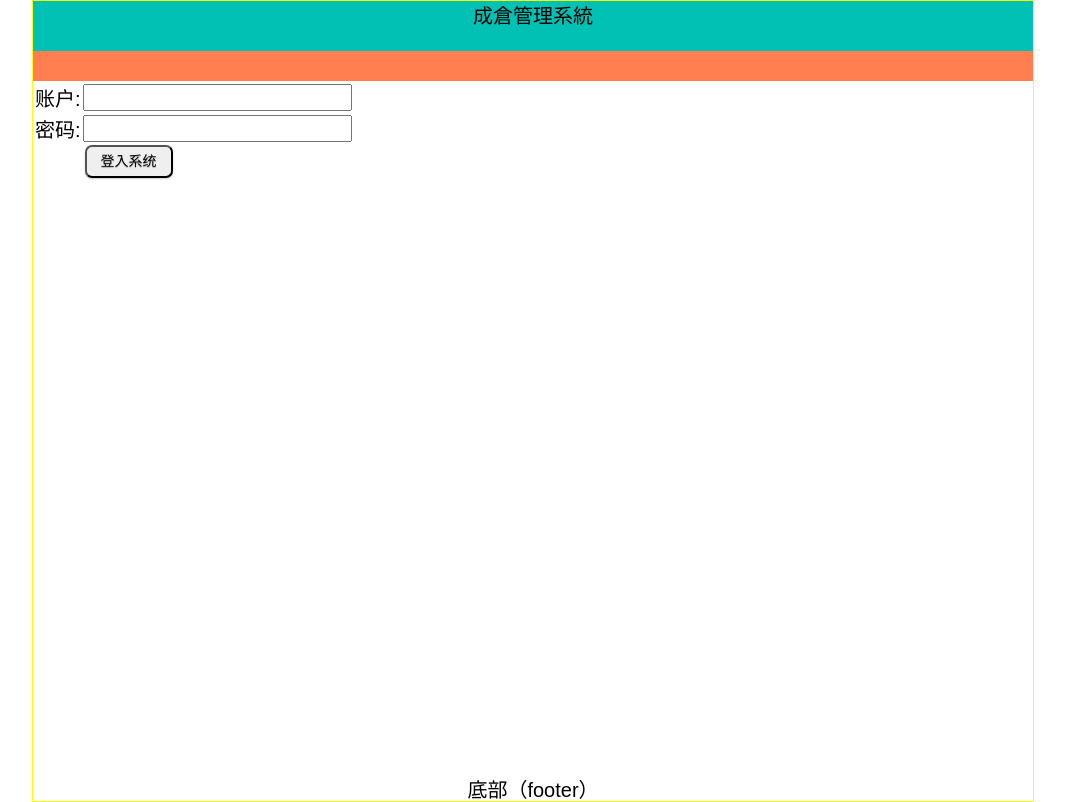
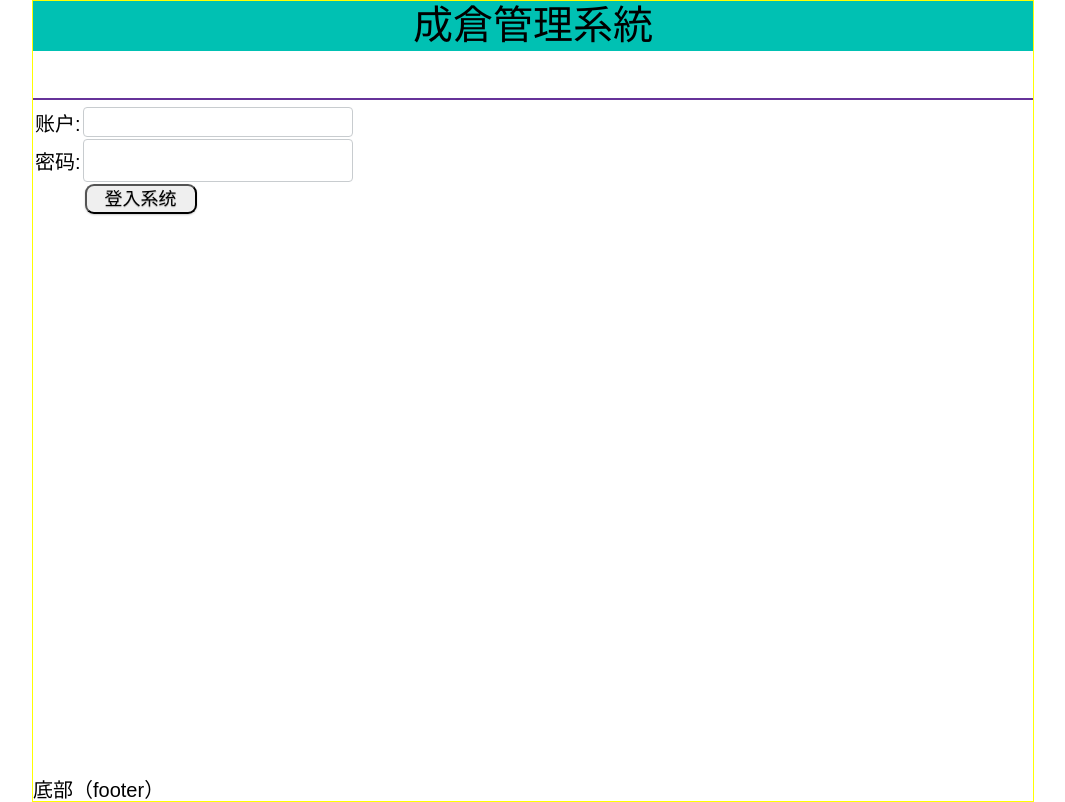
Before and after one commit to Yizhiping/WareHouseMangement, a PHP site: page / in a window 1280 px wide. Shown: the whole page, without its empty margins (107-1172 px from the left). Run offline with PHP 8.4, Linux system fonts and the light colour scheme.

Commit message:
Add files via upload

```diff
--- a/Css/ButtonStyle.css
+++ b/Css/ButtonStyle.css
@@ -7,15 +7,18 @@
 .button,input[type='button'],input[type='submit'] {
     display: inline-block;
     zoom: 1; /* zoom and *display = ie7 hack for display:inline-block */
-    *display: inline;
+    display: inline;
     vertical-align: baseline;
     margin: 0 2px;
     outline: none;
     cursor: pointer;
     text-align: center;
     text-decoration: none;
-    font: 14px/100% Arial, Helvetica, sans-serif;
-    padding: .5em 1em .55em;
+    font: 18px/100% Arial, Helvetica, sans-serif;
+
+    /*padding: .5em 1em .55em;*/
+    padding-left: 1em;
+    padding-right: 1em;
     text-shadow: 0 1px 1px rgba(0,0,0,.3);
     -webkit-border-radius: .5em;
     -moz-border-radius: .5em;
@@ -23,11 +26,16 @@
     -webkit-box-shadow: 0 1px 2px rgba(0,0,0,.2);
     -moz-box-shadow: 0 1px 2px rgba(0,0,0,.2);
     box-shadow: 0 1px 2px rgba(0,0,0,.2);
+    vertical-align: middle;
 }
-.button:hover {
+
+
+.button,input[type='button']:hover,input[type='submit']:hover
+{
     text-decoration: none;
 }
-.button:active {
+.button,input[type='button']:active,input[type='submit']:active
+{
     position: relative;
     top: 1px;
 }
--- /dev/null
+++ b/Css/InputStyle.css
@@ -0,0 +1,40 @@
+input[type='text'],input[type='password'] {
+     box-sizing: border-box;
+     text-align:left;
+     border-radius:4px;
+     border:1px solid #c8cccf;
+     color:blue;
+     -web-kit-appearance:none;
+     -moz-appearance: none;
+     outline:0;
+
+     text-decoration:none;
+     vertical-align: middle;
+    font: 18px/100% Arial, Helvetica, sans-serif;
+     padding: .55em 1em .55em;
+ }
+
+select {
+    box-sizing: border-box;
+    text-align:center;
+    border-radius:4px;
+    border:1px solid #c8cccf;
+    color:blue;
+    -web-kit-appearance:none;
+    outline:0;
+    text-decoration:none;
+    vertical-align: middle;
+    font: 18px/100% Arial, Helvetica, sans-serif;
+    /*padding: .5em 1em .55em;*/
+}
+
+input[type="text"]:focus,input[type='password']:focus{
+    border:1px solid #ff7496;
+}
+
+::-moz-placeholder { /* Mozilla Firefox 4 to 18 */
+    color: #6a6f77;
+} ::-moz-placeholder { /* Mozilla Firefox 19+ */
+      color: #6a6f77;
+  } input::-webkit-input-placeholder{ color: #6a6f77;
+    }
--- a/Css/MainPage.css
+++ b/Css/MainPage.css
@@ -1,9 +1,37 @@
-body, div, address, blockquote, iframe, ul, ol, dl, dt, dd, li, dl, h1, h2, h3, h4, h5, h6, p, pre, table, caption, th, td, form, legend, fieldset, input, button, select, textarea {margin:0; padding:0; font-weight: normal;font-style: normal;font-size: 100%; font-family: inherit;}
+body, div, address, blockquote, iframe, ul, ol, dl, dt, dd, li, dl, h1, h2, h3, h4, h5, h6, p, pre, table, caption, th, td, form, legend, fieldset, input, button, select, textarea
+{margin:0; padding:0; font-weight: normal;font-style: normal;font-size: 100%; font-family: inherit;}
 ol, ul ,li{list-style: none;}
 img {border: 0;}
-body {color:#000;background:#FFF; text-align: center; font: 20px/1.5 Arial, Helvetica, sans-serif;}
+body {
+    color:#000;
+    background:#FFF;
+    /*text-align: center; */
+    font: 20px/1.5 Arial,songti, Helvetica, sans-serif;
+}
 
+select {
+    vertical-align: middle;
+    padding-left: 0.2em;
+    padding-right: 0.2em;
+}
 
+.button,input[type='text'],input[type='button'],input[type='submit'], select {
+    height: 30px;
+}
+
+input[type='checkbox']
+{
+    margin-right: 2px;
+    cursor: pointer;
+    display: inline-block;
+}
+
+label {
+ font: 18px/100% Arial, Helvetica, sans-serif;
+    margin-right: 2px;
+    margin-left: 5px;
+    cursor: pointer;
+}
 
     /*主面板样式*/
 #container {
@@ -16,7 +44,10 @@ body {color:#000;background:#FFF; text-align: center; font: 20px/1.5 Arial, Helv
 #header {
     width:100%;
     height:50px;
-    /*border:1px #F00 solid;*/
+    line-height: 50px;
+    text-align: center;
+    font-size: 2em;
+    font-family: kaiti;
     background-color: #00C1B3;
 }
 /*中间部分面板样式*/
@@ -35,6 +66,50 @@ body {color:#000;background:#FFF; text-align: center; font: 20px/1.5 Arial, Helv
 }
 
 #mainMenu {
-    height:30px;
-    background-color: coral;
+    height:35px;
+    /*background-color: coral;*/
+    padding: 5px 0em 7px;
+    border-bottom: 2px solid rebeccapurple;
 }
+
+#mainContent
+{
+    margin-top: 5px;
+}
+
+.title
+{
+    vertical-align: middle;
+    margin-right: 5px;
+    margin-left: 5px;
+}
+
+input[type="checkbox"]{
+    -webkit-appearance: none;
+    vertical-align:middle;
+    margin-top:0;
+    background:#fff;
+    border:#000 solid 1px;
+    border-radius: 3px;
+    min-height: 20px;
+    min-width: 20px;
+}
+input[type="checkbox"]:checked {
+    background: #3190e8;
+}
+input[type=checkbox]:checked::after {
+    content: '';
+    top: 3px;
+    left: 3px;
+    position: absolute;
+    background: transparent;
+    border: #fff solid 2px;
+    border-top: none;
+    border-right: none;
+    height: 6px;
+    width: 10px;
+    -moz-transform: rotate(-45deg);
+    -ms-transform: rotate(-45deg);
+    -webkit-transform: rotate(-45deg);
+    transform: rotate(-45deg);
+}
```
